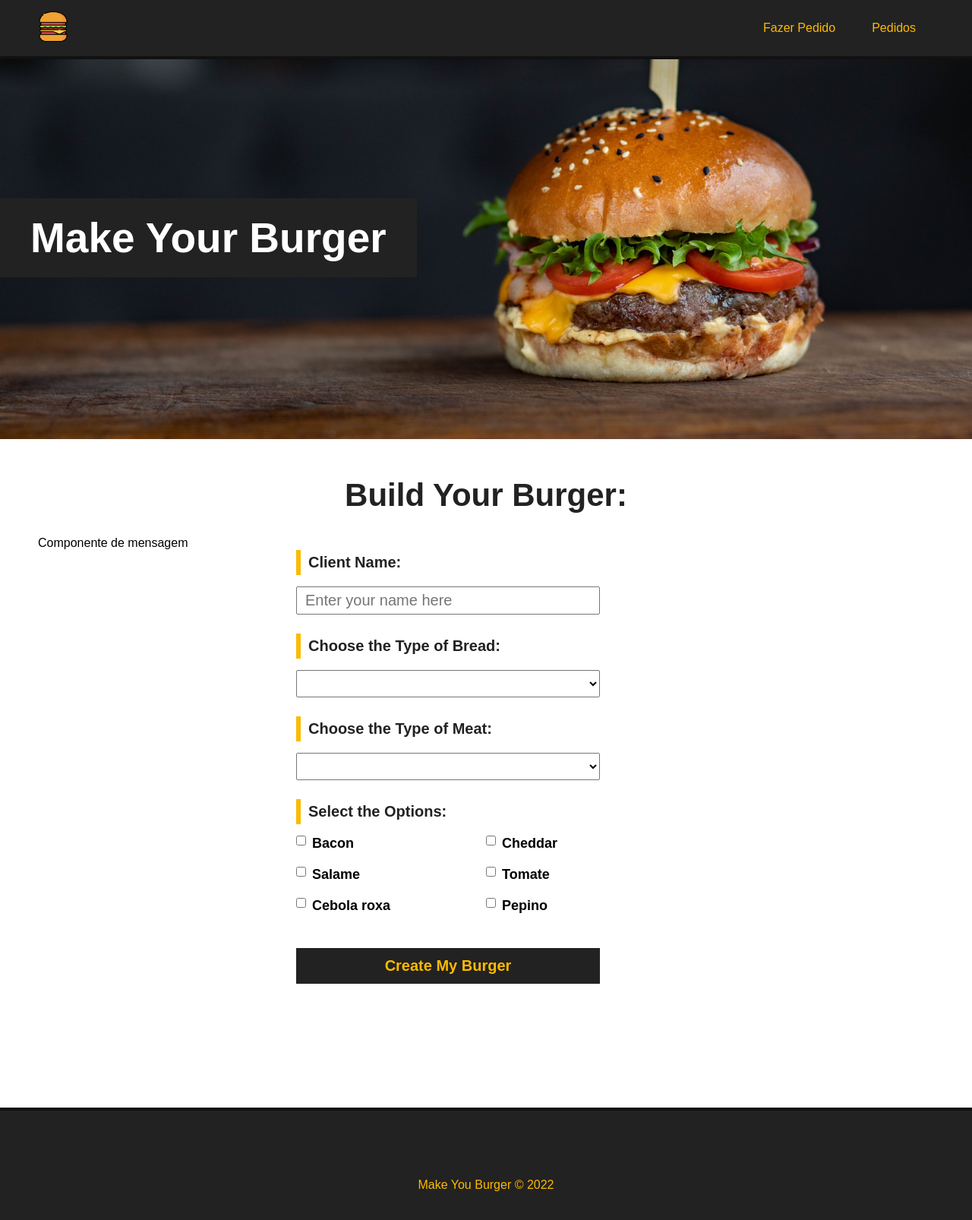
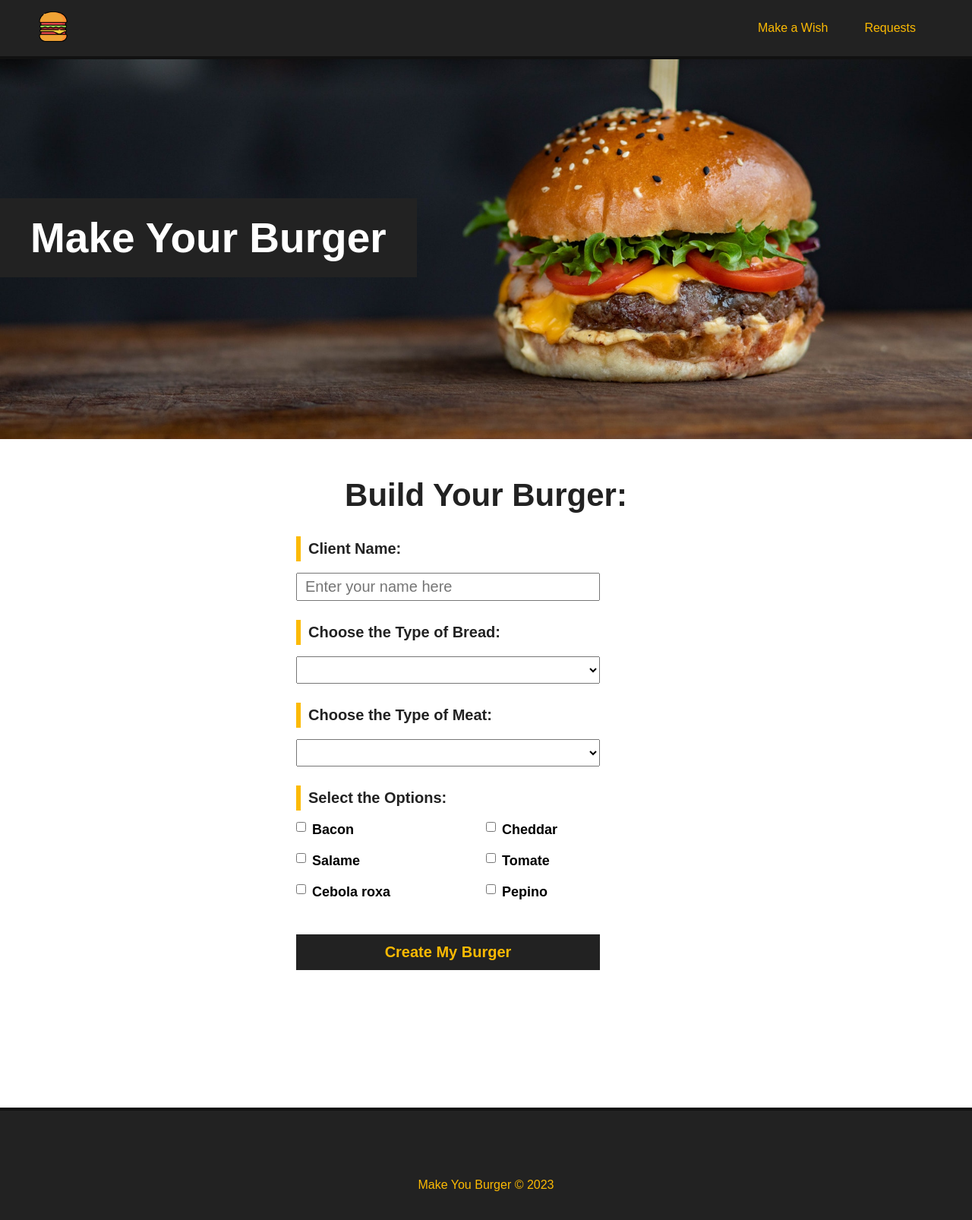
Before and after one commit to DaianaEgerMichels/make-your-burger-vue, a Vue app: page / in a window 1280 px wide. Shown: the top 1606 px of the page at 76% size. Built offline with nearby package versions, Linux system fonts and the light colour scheme; data requests are answered from the project's data file; the HTML template or start-up script is replaced by a standard one.

Commit message:
adds message component

```diff
--- a/db/db.json
+++ b/db/db.json
@@ -78,5 +78,12 @@
     }
   ],
   "burgers": [
+    {
+      "nameClient": "Pipoca",
+      "meat": "Picanha",
+      "bread": "Integral",
+      "status": "Requested",
+      "id": 1
+    }
   ]
 }
--- a/src/components/BurgerForm.vue
+++ b/src/components/BurgerForm.vue
@@ -1,6 +1,6 @@
 <template>
     <div>
-        <p>Componente de mensagem</p>
+        <Message :msg="msg" v-show="msg"/>
         <div>
             <form id="burger-form" method="POST" @submit="createBurger">
                 <div class="input-container">
@@ -37,6 +37,8 @@
 </template>
 
 <script>
+import Message from './Message.vue';
+
 export default {
     name: 'BurgerForm',
     data() {
@@ -82,6 +84,10 @@ export default {
 
         const res = await req.json();
 
+        this.msg = `Order Nº ${res.id} successfully placed`;
+
+        setTimeout(() => this.msg = "", 3000);
+
         //clean fields
         this.nameClient = "";
         this.meat = "";
@@ -91,6 +97,9 @@ export default {
     },
     mounted(){
       this.getIngredients();
+    },
+    components: {
+      Message
     }
 }
 </script>
--- a/src/components/Footer.vue
+++ b/src/components/Footer.vue
@@ -1,6 +1,6 @@
 <template>
   <footer id="footer">
-    <p>Make You Burger &copy; 2022</p>
+    <p>Make You Burger &copy; 2023</p>
   </footer>
 </template>
 
--- /dev/null
+++ b/src/components/Message.vue
@@ -0,0 +1,27 @@
+<template>
+    <div class="message-container">
+        <p>{{msg}}</p>
+    </div>
+</template>
+
+<script>
+    export default {
+        name: "Message",
+        props: {
+            msg: String,
+            default: ''
+        }
+    }
+</script>
+
+<style scoped>
+    .message-container {
+        color: #004085;
+        background-color: #CCE5FF;
+        border: 2px solid #B8DAFF;
+        border-radius: 5px;
+        padding: 10px;
+        width: 400px;
+        margin: 30px auto;
+    }
+</style>
--- a/src/components/Navbar.vue
+++ b/src/components/Navbar.vue
@@ -3,8 +3,8 @@
     <router-link to="/" id="logo-url">
       <img :src="logo" :alt="alt" id="logo" />
     </router-link>
-    <router-link to="/"><a>Fazer Pedido</a></router-link>
-    <router-link to="/pedidos"><a>Pedidos</a></router-link>
+    <router-link to="/"><a>Make a Wish</a></router-link>
+    <router-link to="/pedidos"><a>Requests</a></router-link>
   </div>
 </template>
 
```
Also changed, not shown: 2 other files (tests, documents, lock files or other folders).
